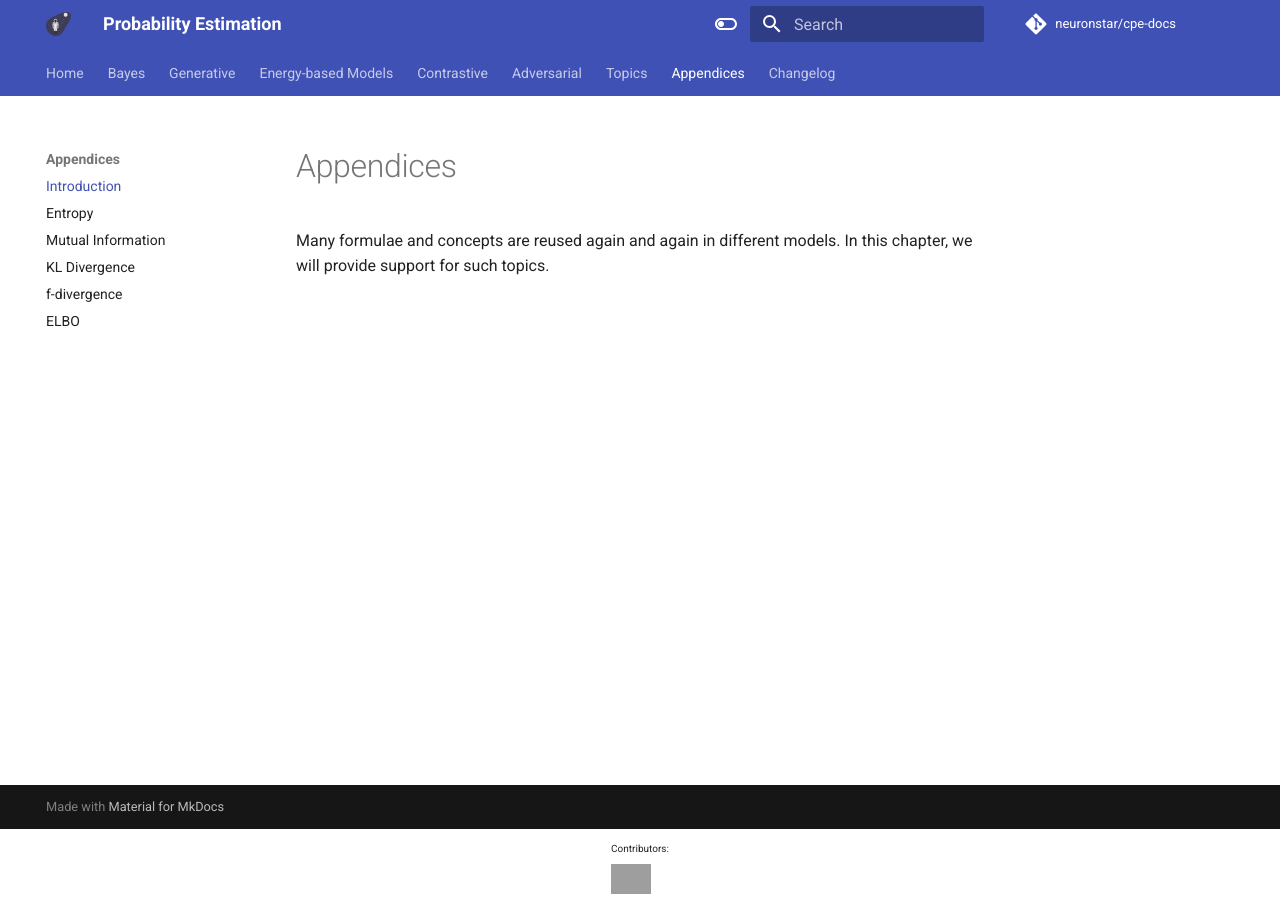
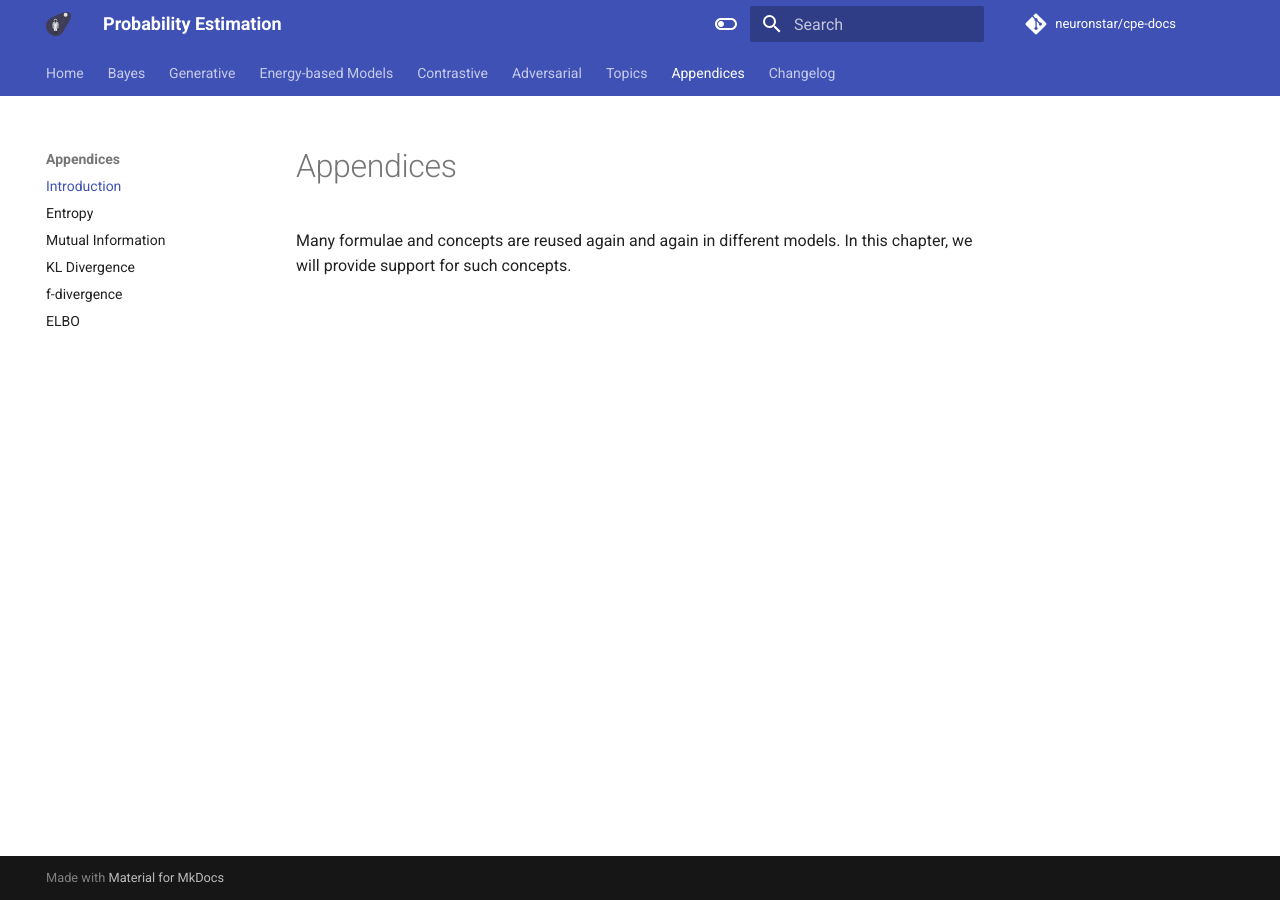
Before and after one commit to emptymalei/deep-learning, an MkDocs documentation site: the page built from cpe/appendices/intro.md, in a window 1280 px wide. Built offline with MkDocs 1.6.1 and Material for MkDocs 9.7.7, drawn with Linux system fonts in a browser that asks for light colours; comment, search, counter and statistics services are not loaded; grey boxes are pictures that could not be loaded.

Commit message:
adjust copy right

```diff
--- a/cpe/appendices/intro.md
+++ b/cpe/appendices/intro.md
@@ -1,3 +1,3 @@
 # Appendices
 
-Many formulae and concepts are reused again and again in different models. In this chapter, we will provide support for such topics.
+Many formulae and concepts are reused again and again in different models. In this chapter, we will provide support for such concepts.
--- a/theme/overrides/main.html
+++ b/theme/overrides/main.html
@@ -13,18 +13,8 @@
   {% endif %}
 {% endblock %}
 
-
-{% block footer %}
-  {{ super() }}
-
-  <div class="md-footer-meta__inner md-grid">
-    <div class="md-footer-copyright">
-      <div>
-        <p class="md-footer-copyright__highlight">Contributors:</p>
-        <a href="https://github.com/neuronstar/cpe-docs/graphs/contributors">
-          <img src="https://contrib.rocks/image?repo=neuronstar/cpe-docs" style="height: 3em;"/>
-        </a>
-        </div>
-    </div>
-
-{% endblock %}
+{% set extracopyright %}
+<span style="margin-left: 2em;">Contributors: <a href="https://github.com/neuronstar/cpe-docs/graphs/contributors">
+          <img src="https://contrib.rocks/image?repo=neuronstar/cpe-docs" style="height: 1em;"/>
+        </a></span>
+{% endset %}
```
